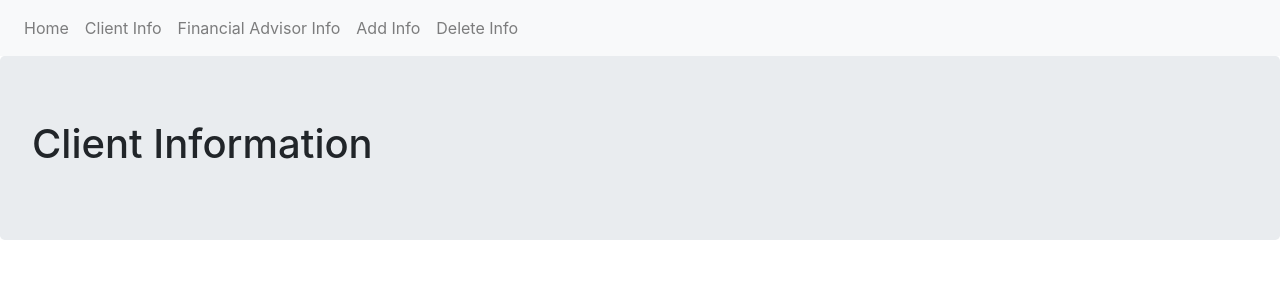
After one commit to GavinSlusher/Land-of-Lakes-Bank, a Flask app: page /client_info in a window 1280 px wide. The commit adds this page. Shown: the top 300 px of the page. Run offline with Flask 2, Linux system fonts and the light colour scheme; some libraries are stand-ins or nearby versions.

Commit message:
Added route/template for client info

```diff
--- a/LoLBank/routes.py
+++ b/LoLBank/routes.py
@@ -12,3 +12,7 @@ main = Blueprint('main', __name__)
 @main.route('/')
 def index():
     return render_template('index.html')
+
+@main.route('/client_info')
+def client_info():
+    return render_template('client_info.html')
--- a/LoLBank/templates/base.html
+++ b/LoLBank/templates/base.html
@@ -13,8 +13,8 @@
 
     <nav class="navbar navbar-expand-lg navbar-light bg-light">
       <div class="navbar-nav">
-        <a class="nav-item nav-link" href="">Home</a>
-        <a class="nav-item nav-link" href="">Client Info</a>
+        <a class="nav-item nav-link" href=" {{ url_for('main.index') }}">Home</a>
+        <a class="nav-item nav-link" href=" {{ url_for('main.client_info') }}">Client Info</a>
         <a class="nav-item nav-link" href="">Financial Advisor Info</a>
         <a class="nav-item nav-link" href="">Add Info</a>
         <a class="nav-item nav-link" href="">Delete Info</a>
--- /dev/null
+++ b/LoLBank/templates/client_info.html
@@ -0,0 +1,6 @@
+{% extends "base.html" %}
+{% block content %}
+<div class="jumbotron">
+  <h1>Client Information</h1>
+</div>
+{% endblock %}
```
Also changed, not shown: 4 other files.
